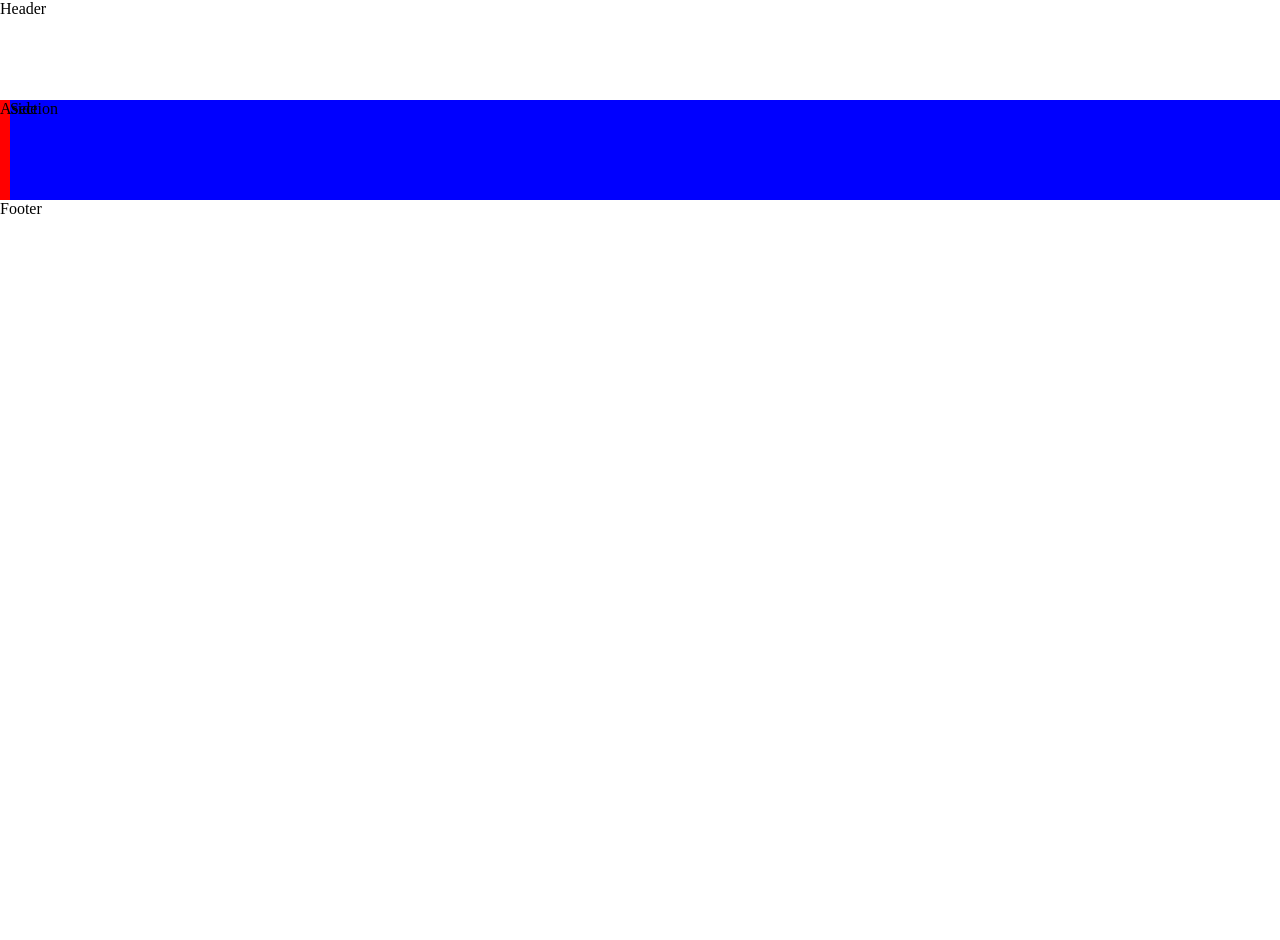
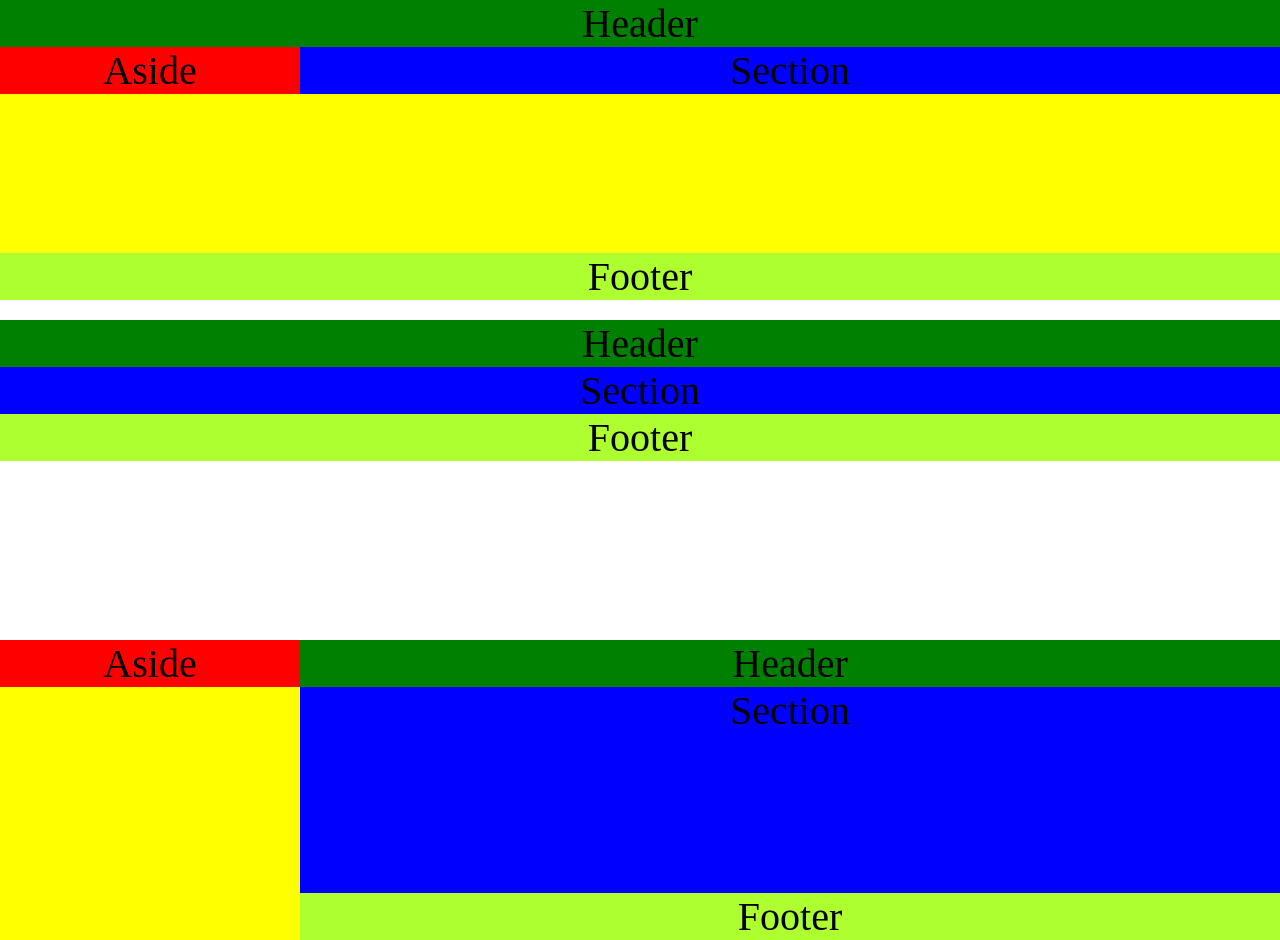
Before and after one commit to linyongkangm/orpui, a React app: page / in a window 1280 px wide. Before the commit the page ends 800 px from the top, so only its background shows below. Built offline with nearby package versions, Linux system fonts and the light colour scheme.

Commit message:
feat:change layout style

```diff
--- a/src/component/Demo.tsx
+++ b/src/component/Demo.tsx
@@ -5,17 +5,37 @@ import * as React from 'react';
 const { Header, Footer, Aside, Section } = Layout;
 
 export const Demo = (props: any) => {
-  const [width, setWidth] = React.useState(10);
+  const [width, setWidth] = React.useState(300);
   return (
-    <Layout >
+    <div>
+      <div className='demo'>
+        <Layout mode='flex'>
           <Header>Header</Header>
-
           <Layout>
             <Aside width={width} onClick={() => setWidth(width + 1)}>Aside</Aside>
             <Section>Section</Section>
           </Layout>
-
           <Footer>Footer</Footer>
         </Layout>
+      </div>
+      <div className='demo'>
+        <Layout >
+          <Header>Header</Header>
+          <Section>Section</Section>
+          <Footer>Footer</Footer>
+        </Layout>
+      </div>
+
+      <div className='demo'>
+        <Layout style={{ height: '100%' }}>
+          <Aside width={width} onClick={() => setWidth(width + 1)}>Aside</Aside>
+          <Layout mode='flex'>
+            <Header>Header</Header>
+            <Section>Section</Section>
+            <Footer>Footer</Footer>
+          </Layout>
+        </Layout>
+      </div>
+    </div>
   );
 };
--- a/src/component/Layout/Aside.tsx
+++ b/src/component/Layout/Aside.tsx
@@ -10,7 +10,6 @@ function Aside(props: IProps = {}) {
   const {
     children,
     width = '100px',
-    style,
     ...others
   } = props;
 
@@ -19,7 +18,7 @@ function Aside(props: IProps = {}) {
   };
   return (
     <div {...others}>
-      <div className={prefixTo('layout__warper')} style={warperStyle}>
+      <div className={prefixTo('aside__warper')} style={warperStyle}>
         {children}
       </div>
     </div>
--- a/src/component/Layout/Footer.tsx
+++ b/src/component/Layout/Footer.tsx
@@ -1,4 +1,4 @@
-import withPredefined from '$widget/withPredefined';
+import withPredefined, { prefixTo } from '$widget/withPredefined';
 import * as React from 'react';
 
 interface IProps extends React.HTMLAttributes<HTMLDivElement> {
@@ -11,7 +11,11 @@ function Footer(props: IProps = {}) {
     ...others
   } = props;
   return (
-    <div {...others}>{children}</div>
+    <div {...others}>
+      <div className={prefixTo('footer__warper')}>
+        {children}
+      </div>
+    </div>
   );
 }
 
--- a/src/component/Layout/Header.tsx
+++ b/src/component/Layout/Header.tsx
@@ -1,4 +1,4 @@
-import withPredefined from '$widget/withPredefined';
+import withPredefined, { prefixTo } from '$widget/withPredefined';
 import * as React from 'react';
 
 interface IProps extends React.HTMLAttributes<HTMLDivElement> {
@@ -11,7 +11,11 @@ function Header(props: IProps = {}) {
     ...others
   } = props;
   return (
-    <div {...others}>{children}</div>
+    <div {...others}>
+      <div className={prefixTo('header__warper')}>
+        {children}
+      </div>
+    </div>
   );
 }
 
--- a/src/component/Layout/Section.tsx
+++ b/src/component/Layout/Section.tsx
@@ -1,4 +1,4 @@
-import withPredefined from '$widget/withPredefined';
+import withPredefined, { prefixTo } from '$widget/withPredefined';
 import * as React from 'react';
 
 interface IProps extends React.HTMLAttributes<HTMLDivElement> {
@@ -11,7 +11,11 @@ function Section(props: IProps = {}) {
     ...others
   } = props;
   return (
-    <div {...others}>{children}</div>
+    <div {...others}>
+      <div className={prefixTo('section__warper')}>
+        {children}
+      </div>
+    </div>
   );
 }
 
--- a/src/component/Layout/style.scss
+++ b/src/component/Layout/style.scss
@@ -1,28 +1,45 @@
 .ka-header {
-  display: block;
-  height: 100px;
+  background-color: green;
+
+  &>.ka-header__warper {
+    height: 100%;
+  }
 }
 
 .ka-footer {
-  display: block;
-  height: 100px;
+  background-color: greenyellow;
+
+  &>.ka-footer__warper {
+    height: 100%;
+  }
 }
 
 .ka-section {
-  display: block;
-  height: 100px;
   background: blue;
+
+  &>.ka-section__warper {
+    height: 100%;
+  }
 }
 
 .ka-aside {
-  display: block;
-  height: 100%;
+  background: red;
+
   position: absolute;
-  background: red;
   left: 0;
+
+  &>.ka-aside__warper {
+    height: 100%;
+  }
 }
 
 .ka-layout {
+  background-color: yellow;
+
+  &>.ka-layout__warper {
+    position: relative;
+    height: 100%;
+  }
 
   &.ka-layout_flex {
     height: 100%;
@@ -34,7 +51,6 @@
       &>.ka-layout,
       &>.ka-section {
         flex: 1;
-        background: yellow;
       }
     }
   }
@@ -44,9 +60,4 @@
     display: block;
     flex-direction: initial;
   }
-
-  .ka-layout__warper {
-    position: relative;
-    height: 100%;
-  }
 }
--- a/src/style.scss
+++ b/src/style.scss
@@ -8,3 +8,10 @@ body,
 #typescript-root {
   height: 100%;
 }
+
+.demo {
+  font-size: 40px;
+  text-align: center;
+  height: 300px;
+  margin-bottom: 20px;
+}
```
Lines whose indentation alone changed are shown as unchanged.
